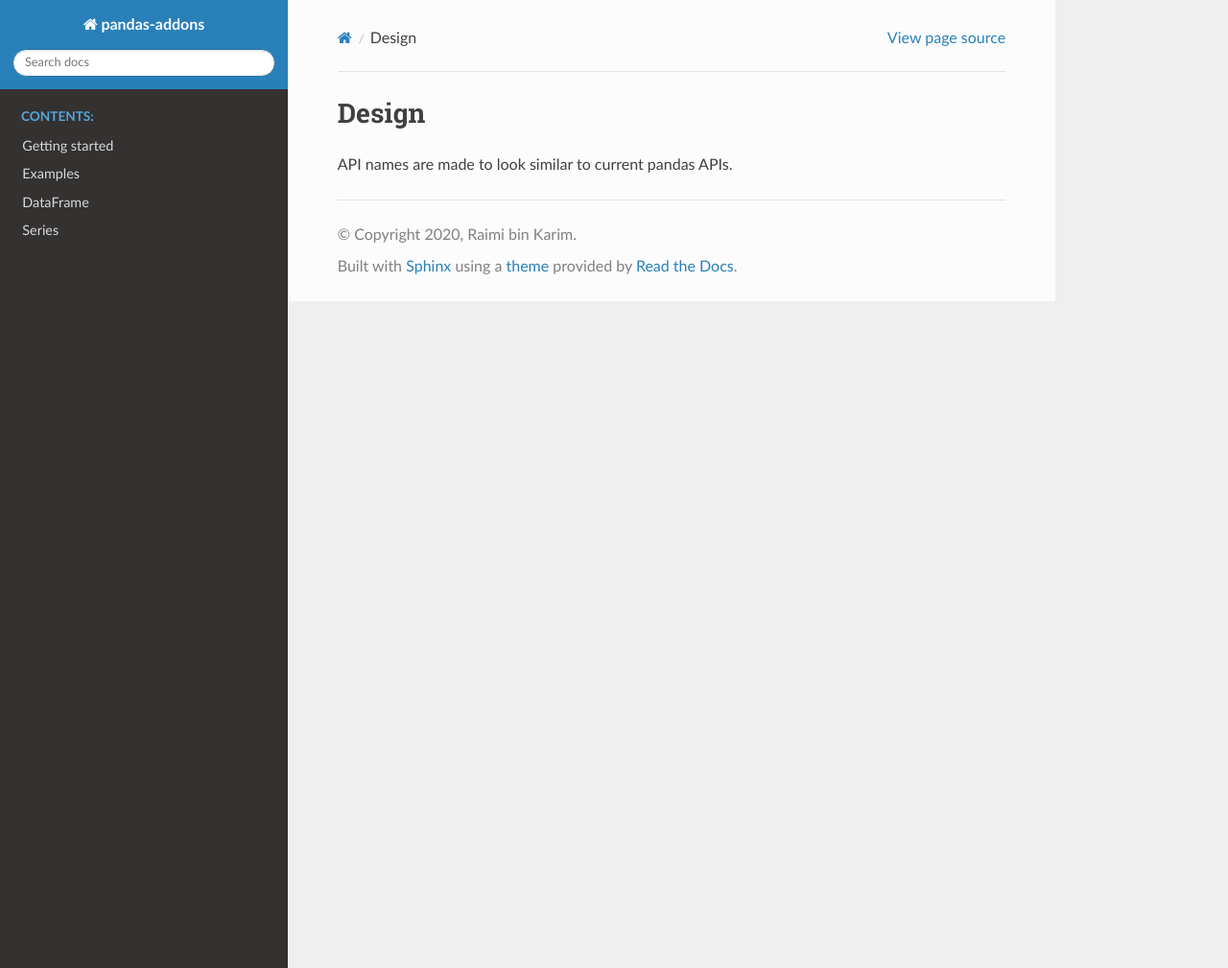
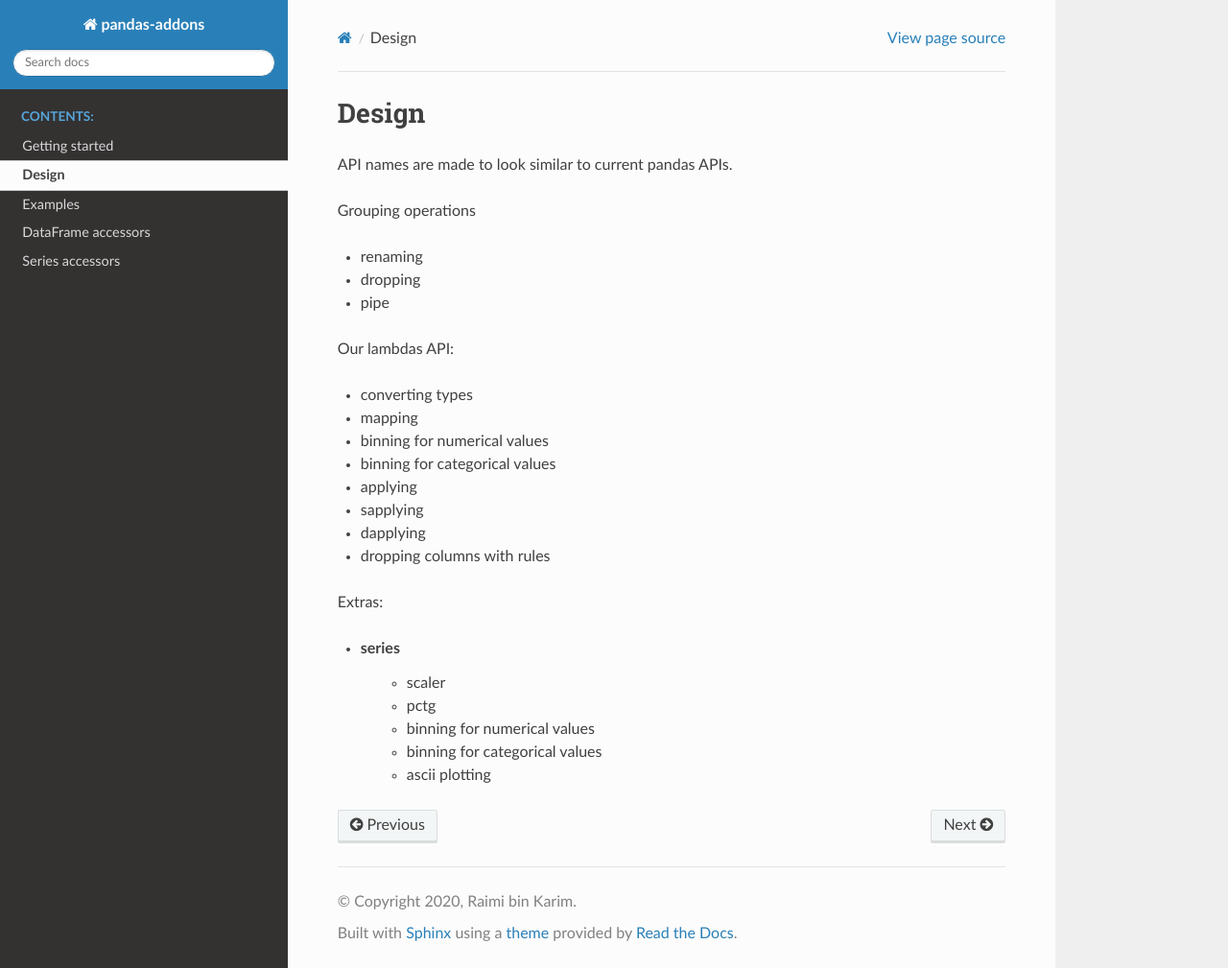
Before and after one commit to remykarem/pandas-lightning, a Sphinx documentation site: the page built from docs/source/design.rst, in a window 1280 px wide and 1009 px high. Shown: the whole window at 96% size. Built offline with Sphinx 7.4.7 and the Read the Docs theme 2.0.0, drawn with Linux system fonts in a browser that asks for light colours.

Commit message:
Update docs

```diff
--- a/docs/source/dataframe.rst
+++ b/docs/source/dataframe.rst
@@ -1,5 +1,5 @@
-DataFrame
-=========
+DataFrame accessors
+===================
 
 DataFrame.lambdas
 ------------------
--- a/docs/source/design.rst
+++ b/docs/source/design.rst
@@ -1,5 +1,30 @@
 Design
 ======
 
-API names are made to look similar to current
-pandas APIs.
+API names are made to look similar to current pandas APIs.
+
+Grouping operations
+
+- renaming
+- dropping
+- pipe
+
+Our lambdas API:
+
+- converting types
+- mapping
+- binning for numerical values
+- binning for categorical values
+- applying
+- sapplying
+- dapplying
+- dropping columns with rules
+
+Extras:
+
+- series
+    - scaler
+    - pctg
+    - binning for numerical values
+    - binning for categorical values
+    - ascii plotting
```
Also changed, not shown: other parts of docs/source/dataframe.rst (+9 -9 lines), README.md (+1 -1 lines), docs/source/getting_started.rst (+131 -4 lines), docs/source/index.rst (+10 -0 lines), docs/source/series.rst (+5 -5 lines).
